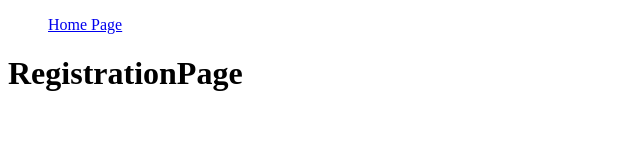
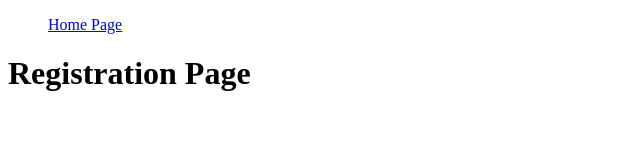
Before and after one commit to Ayce-v2/potlukk-project, a React (Create React App) app: page /registration in a window 1280 px wide. Shown: the top 160 px of the page, without its empty margins (0-640 px from the left). Built offline with nearby package versions, Linux system fonts and the light colour scheme.

Commit message:
added folders w sample files

```diff
--- a/src/pages/registration-page.tsx
+++ b/src/pages/registration-page.tsx
@@ -5,6 +5,6 @@ export function RegistrationPage(){
 
 
     return <>
-    <h1>RegistrationPage</h1>
+    <h1>Registration Page</h1>
     </>
 }
```
Also changed, not shown: src/api/sample-requests.ts (added), src/reducers/sample-reducer.ts (added), src/specs/sample-spec.ts (added).
